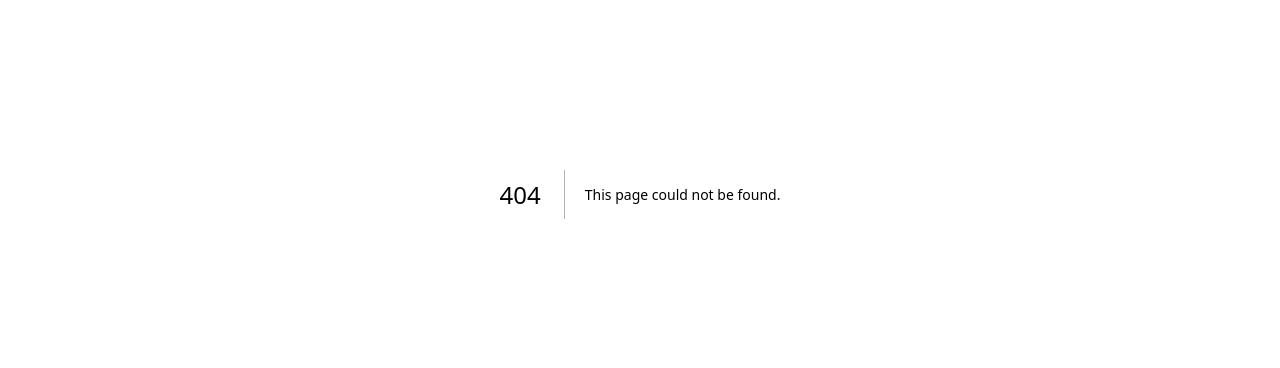
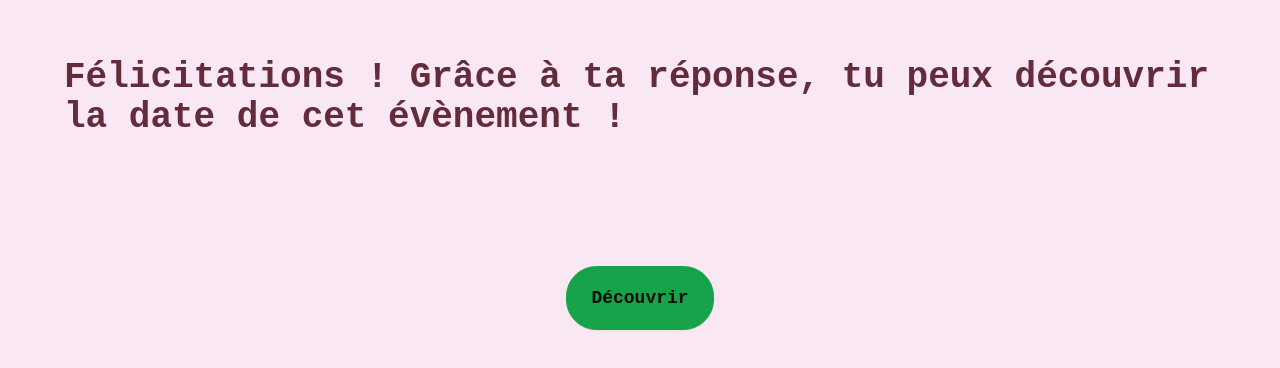
Before and after one commit to Fendry02/suprise-v2, a Next.js app: page /lieu in a window 1280 px wide. Before the commit this address had no page. Shown: the part 206-574 px from the top of the page. Built offline with nearby package versions, Linux system fonts and the light colour scheme.

Commit message:
add lieu page

```diff
--- /dev/null
+++ b/app/lieu/page.tsx
@@ -0,0 +1,48 @@
+'use client'
+import { useRouter } from 'next/navigation'
+
+export default function Lieu() {
+  const router = useRouter()
+
+  const openModal = () => {
+    ;(document.getElementById('modal') as HTMLDialogElement)?.showModal()
+  }
+
+  const handleNavigation = () => {
+    router.push('/date')
+  }
+
+  return (
+    <section className="flex flex-col items-center justify-center h-screen p-16">
+      <h1 className="text-4xl font-bold pb-16">
+        Félicitations ! Grâce à ta réponse, tu peux découvrir la date de cet
+        évènement !
+      </h1>
+      <button className="btn btn-success btn-lg mt-16" onClick={openModal}>
+        Découvrir
+      </button>
+      <dialog id="modal" className="modal modal-bottom sm:modal-middle">
+        <div className="modal-box">
+          <p className="text-lg text-success">
+            Cet évènement aura lieu le <strong>Jeudi 9 Janvier 2025</strong>
+          </p>
+          <p className="py-4">Mais qu'est ce que ça peut bien être ?</p>
+          <p>
+            Tu découvriras la réponse dans l'endroit le plus chaud probablement
+            de l'appartment
+          </p>
+          <div className="modal-action">
+            <form method="dialog">
+              <button
+                className="btn btn-outline btn-success"
+                onClick={handleNavigation}
+              >
+                Suivant
+              </button>
+            </form>
+          </div>
+        </div>
+      </dialog>
+    </section>
+  )
+}
```
